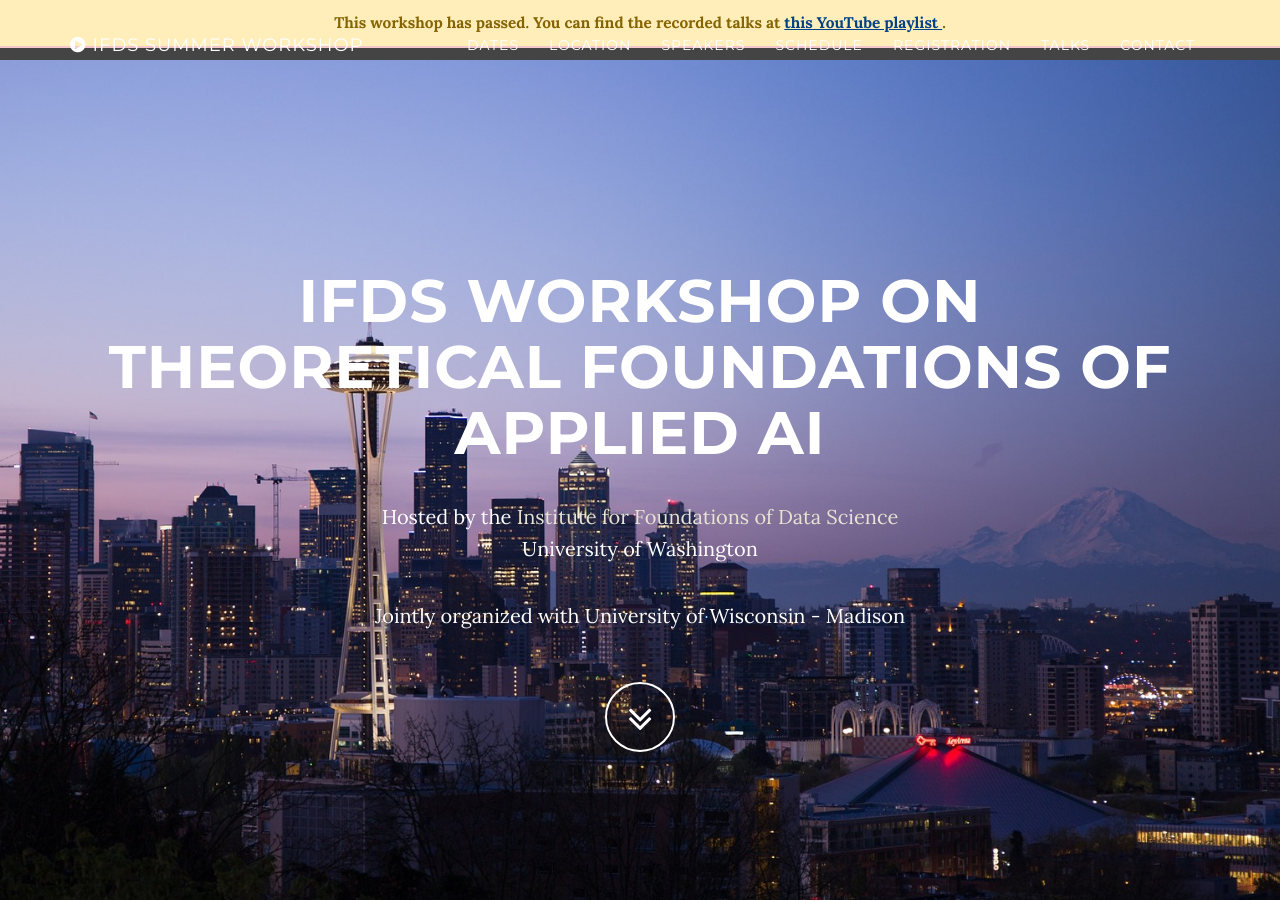
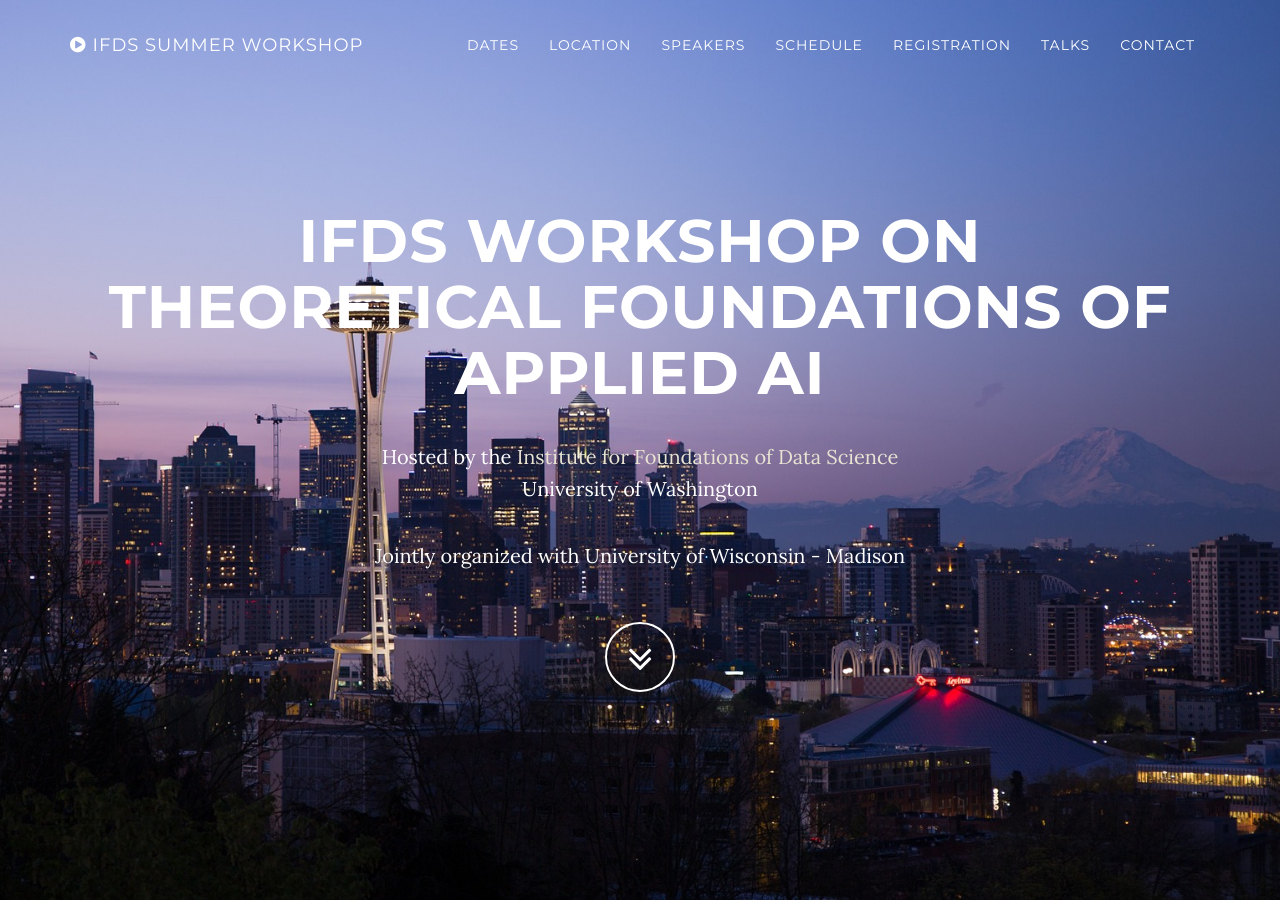
Before and after one commit to kgjamieson/ifds-workshop-2025, a Jekyll site: the page built from index.html, in a window 1280 px wide and 900 px high. Built offline with Jekyll 4.4.1, drawn with Linux system fonts in a browser that asks for light colours; grey boxes are pictures that could not be loaded.

Commit message:
Update default.html

```diff
--- a/_layouts/default.html
+++ b/_layouts/default.html
@@ -1,31 +1,6 @@
 <!DOCTYPE html>
 <html>
     {% include head.html %}
-    <body id="page-top" data-spy="scroll" data-target=".navbar-fixed-top">
-        <div style="
-  position: fixed;
-  top: 0;
-  left: 0;
-  width: 100%;
-  background-color: #ffeeba;
-  color: #856404;
-  text-align: center;
-  padding: 12px;
-  font-size: 1.1em;
-  font-weight: bold;
-  border-bottom: 2px solid #f5c6cb;
-  z-index: 1000;
-">
-  This workshop has passed. You can find the recorded talks at
-  <a href="https://www.youtube.com/playlist?list=PLTPQEx-31JXhKvy693qRaZmDACFrN2B2u"
-     style="color: #004085; text-decoration: underline;">
-    this YouTube playlist
-  </a>.
-</div>
-
-<!-- Add this so the banner doesn't overlap your content -->
-<div style="height: 60px;"></div>
-
     {% include nav.html %}
     {% include header.html %}
     {% include dates.html %}
```
